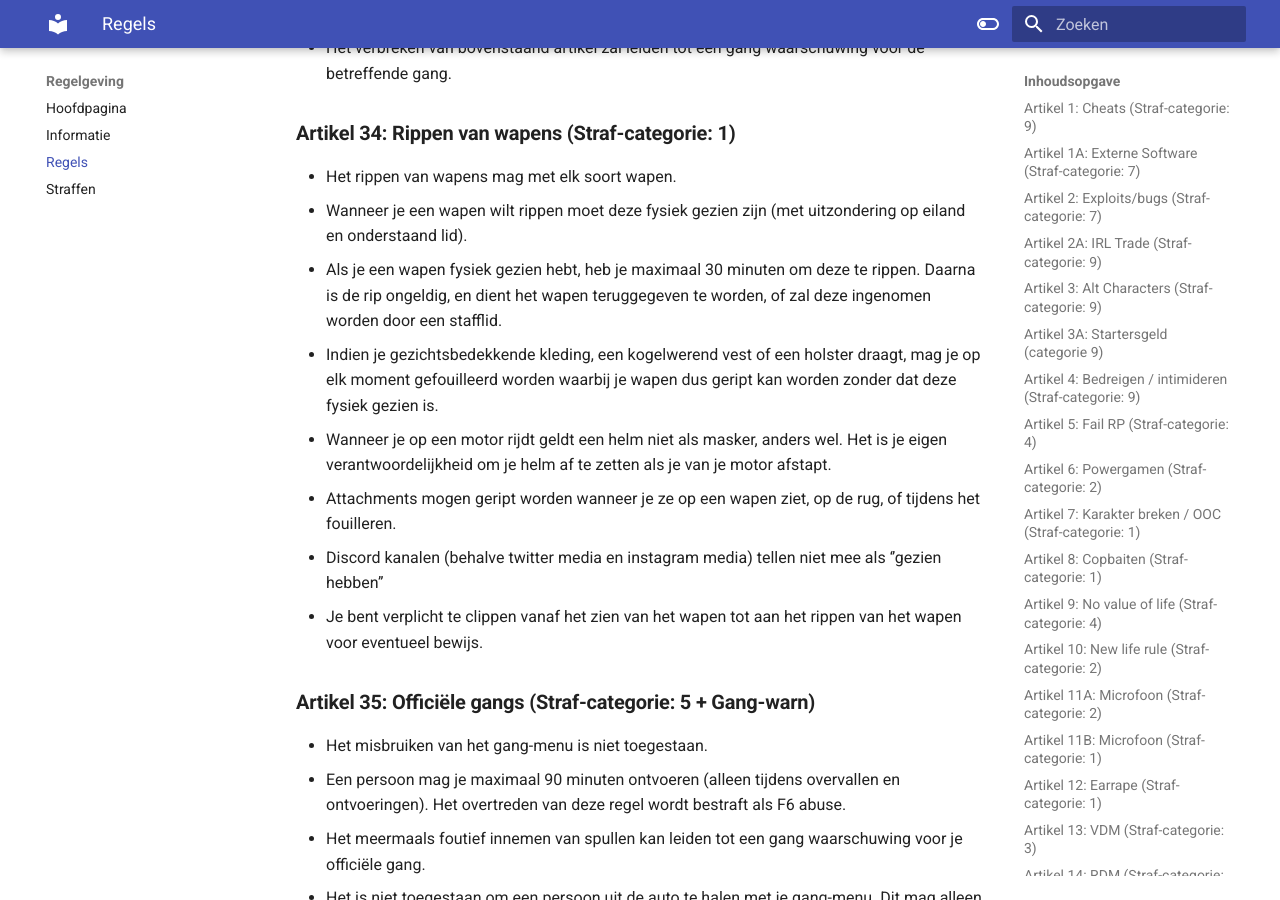
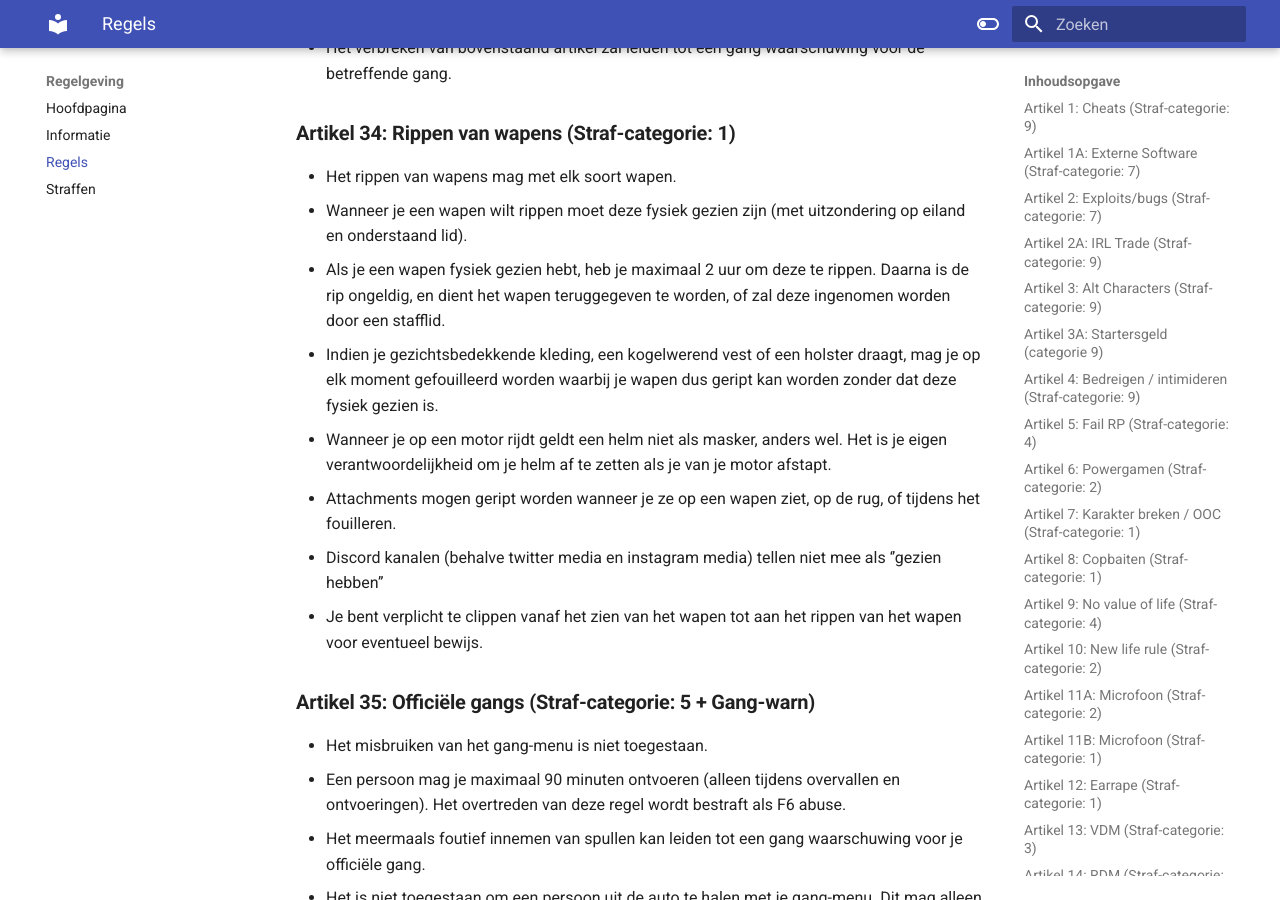
Before and after one commit to ZuiderVeenRP/apv, an MkDocs documentation site: the page built from docs/algemeen.md, in a window 1280 px wide and 900 px high, scrolled down 14721 px. Built offline with MkDocs 1.6.1 and Material for MkDocs 9.7.7, drawn with Linux system fonts in a browser that asks for light colours; comment, search, counter and statistics services are not loaded.

Commit message:
Update algemeen.md

```diff
--- a/docs/algemeen.md
+++ b/docs/algemeen.md
@@ -328,7 +328,7 @@
 ### **Artikel 34: Rippen van wapens (Straf-categorie: 1)**
 - Het rippen van wapens mag met elk soort wapen.
 - Wanneer je een wapen wilt rippen moet deze fysiek gezien zijn (met uitzondering op eiland en onderstaand lid).
-- Als je een wapen fysiek gezien hebt, heb je maximaal 30 minuten om deze te rippen. Daarna is de rip ongeldig, en dient het wapen teruggegeven te worden, of zal deze ingenomen worden door een stafflid.
+- Als je een wapen fysiek gezien hebt, heb je maximaal 2 uur om deze te rippen. Daarna is de rip ongeldig, en dient het wapen teruggegeven te worden, of zal deze ingenomen worden door een stafflid.
 - Indien je gezichtsbedekkende kleding, een kogelwerend vest of een holster draagt, mag je op elk moment gefouilleerd worden waarbij je wapen dus geript kan worden zonder dat deze fysiek gezien is.
 - Wanneer je op een motor rijdt geldt een helm niet als masker, anders wel. Het is je eigen verantwoordelijkheid om je helm af te zetten als je van je motor afstapt.
 - Attachments mogen geript worden wanneer je ze op een wapen ziet, op de rug, of tijdens het fouilleren.
```
